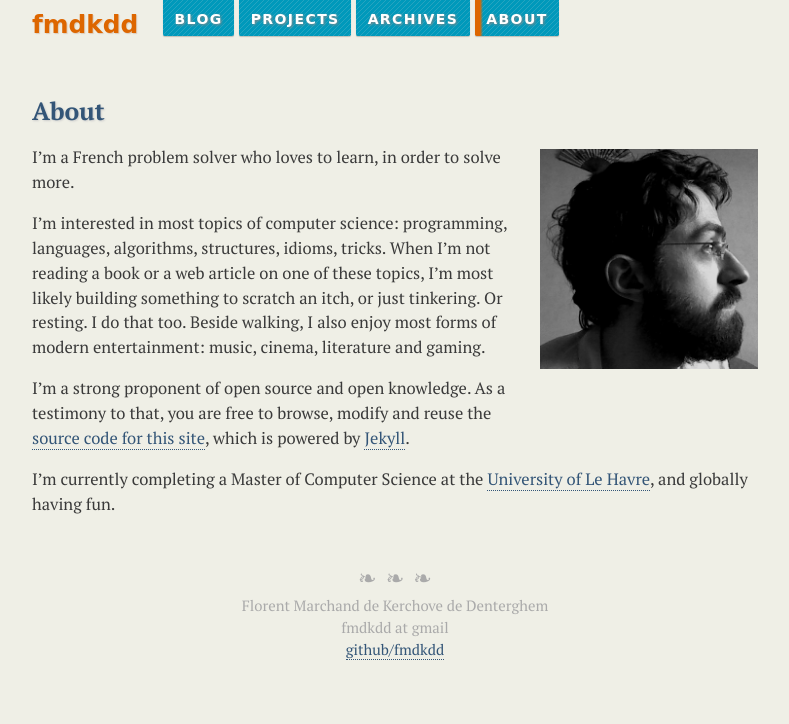
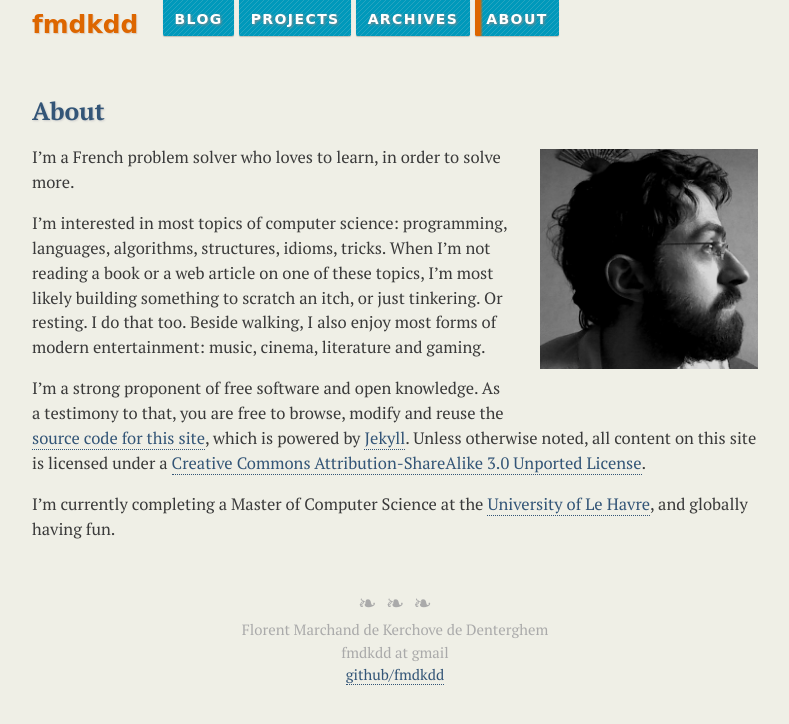
Before and after one commit to fmdkdd/fmdkdd.github.com, a Jekyll site: the page built from about.md, in a window 1280 px wide. Shown: the top 724 px of the page, without its empty margins (245-1034 px from the left). Built offline with Jekyll 4.4.1, drawn with Linux system fonts in a browser that asks for light colours; Markdown is read by kramdown in place of the engine named in the settings.

Commit message:
Add CC-BY-SA license file and notices
- In default layout
- In LICENSE file
- On the about page

```diff
--- a/_config.yml
+++ b/_config.yml
@@ -1,4 +1,4 @@
 markdown: maruku
 pygments: true
 
-exclude: ./utils README.md
+exclude: ./utils README.md LICENSE
--- a/about.md
+++ b/about.md
@@ -17,9 +17,11 @@ likely building something to scratch an itch, or just tinkering.  Or
 resting.  I do that too.  Beside walking, I also enjoy most forms of
 modern entertainment: music, cinema, literature and gaming.
 
-I'm a strong proponent of open source and open knowledge.  As a
+I'm a strong proponent of free software and open knowledge.  As a
 testimony to that, you are free to browse, modify and reuse the
 [source code for this site][source], which is powered by [Jekyll][].
+Unless otherwise noted, all content on this site is licensed under a
+[Creative Commons Attribution-ShareAlike 3.0 Unported License][cc-by-sa].
 
 I'm currently completing a Master of Computer Science at the
 [University of Le Havre][ulh], and globally having fun.
```
Also changed, not shown: other parts of about.md (+1 -0 lines), _layouts/default.html (+7 -0 lines), 1 other file.
